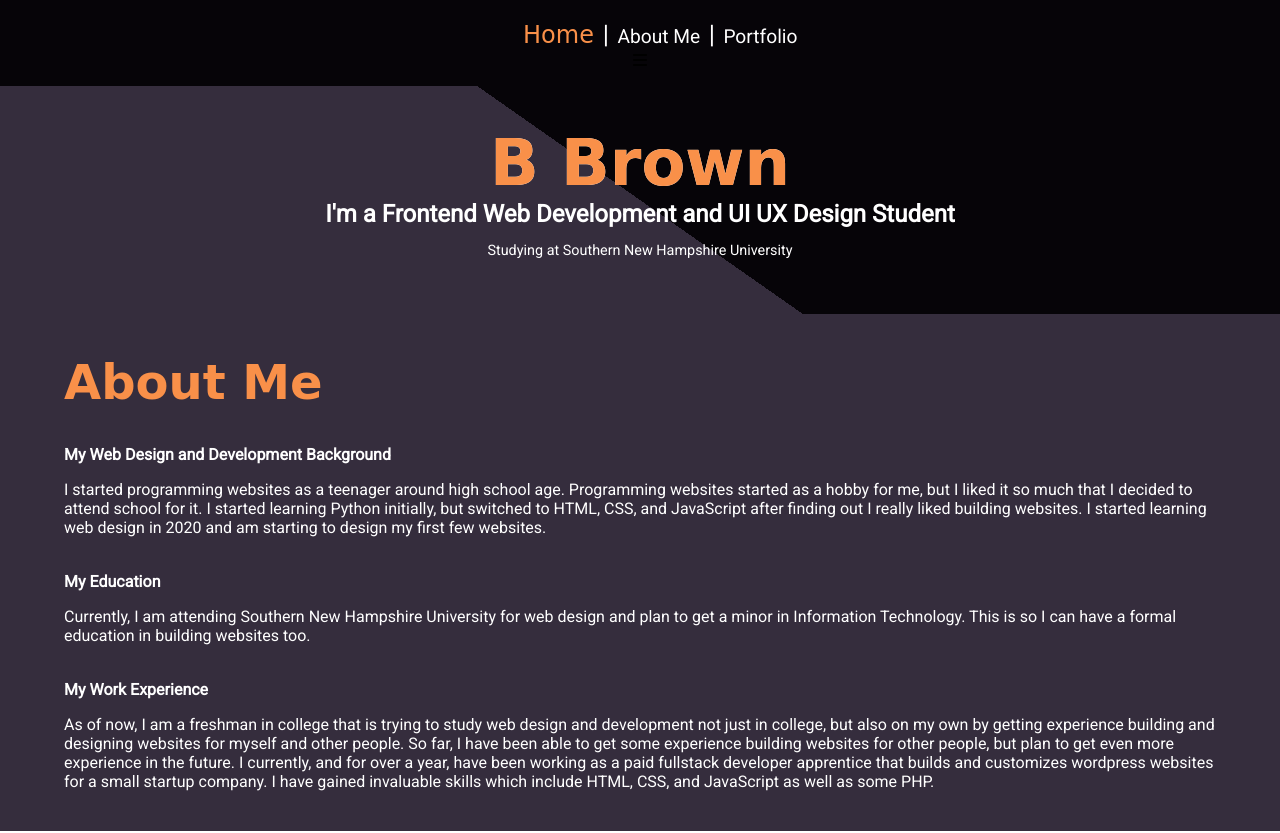
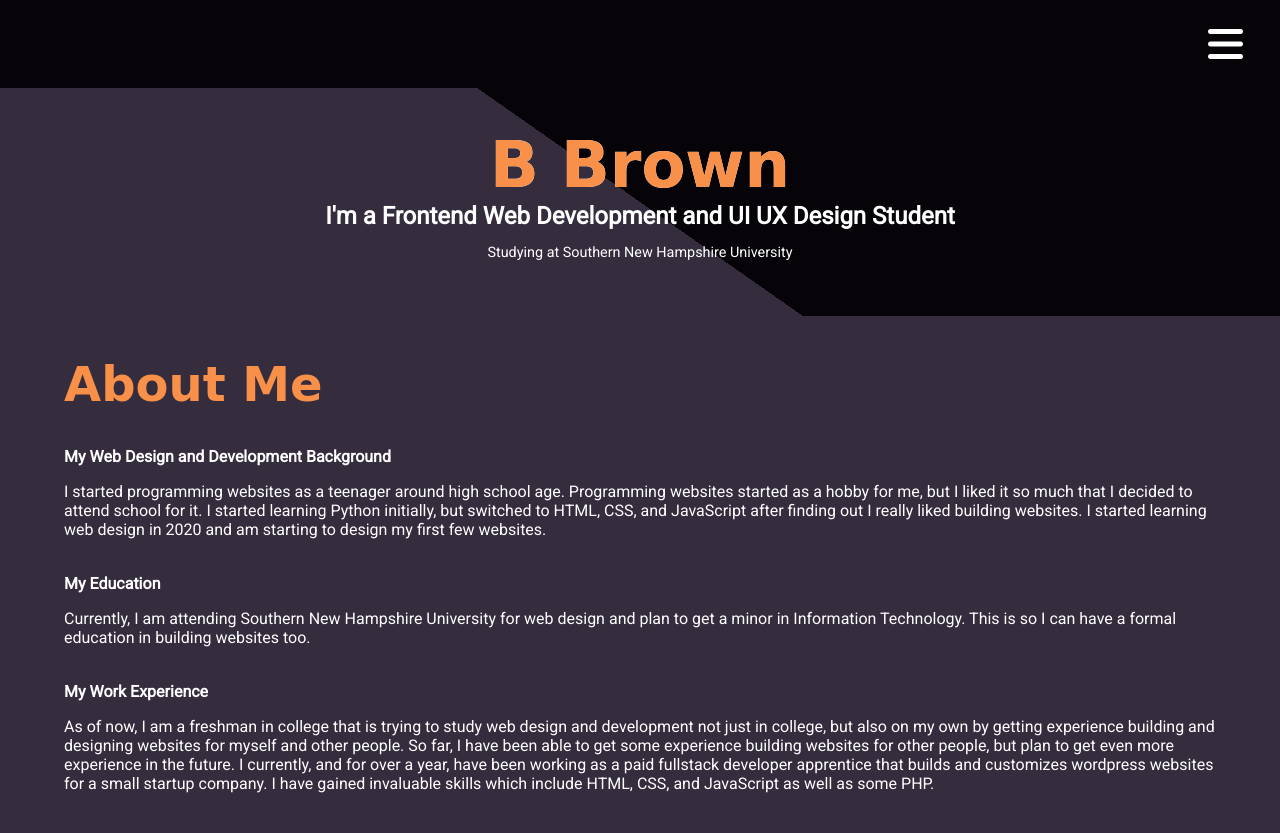
Before and after one commit to brittanybrown47/portfolio, a plain HTML site: page index.html in a window 1280 px wide. Drawn offline with Linux system fonts and the light colour scheme; a web font is replaced by a local one.

Commit message:
Add files via upload

```diff
--- a/about.css
+++ b/about.css
@@ -4,11 +4,16 @@ body{
   padding: 0;
 }
 nav{
+  display: flex;
+  flex-direction: row;
+  justify-content: flex-end;
+  flex-grow: 1;
+  flex-shrink: 1;
+  flex-wrap: nowrap;
   background-color: #060408;
   margin:0 auto;
-  padding: .5em 0;
+  padding: 2vh 0;
   box-sizing: border-box;
-  text-align: center;
   position: sticky;
   top: 0;
   left: 0;
@@ -36,11 +41,17 @@ a{
 .nav-li{
   font-weight: normal;
   font-family: roboto;
-  display: inline-block;
+  display: none;
   font-size: 1em;
   padding: .1em;
   color: white;
 
+}
+.bars-nav{
+  color: white;
+  flex-basis: 5vh;
+  font-size: 5vh;
+  padding: 1vh 2vh;
 }
 .nav-div{
   font-size: 1.5em;
@@ -100,19 +111,19 @@ p{
   margin: 0 auto;
 }
 
-@media (min-width: 450px){
+@media (min-width: 800px) and (orientation: landscape){
 
   nav{
     padding: 2vh;
   }
   #home{
-    font-size: 3vh;
+    font-size: vh;
   }
   .nav-li{
-    font-size: 1.5vw;
+    font-size: 10vh;
   }
   .nav-div{
-    font-size: 2vw;
+    font-size: 12vh;
   }
 
 }
```
